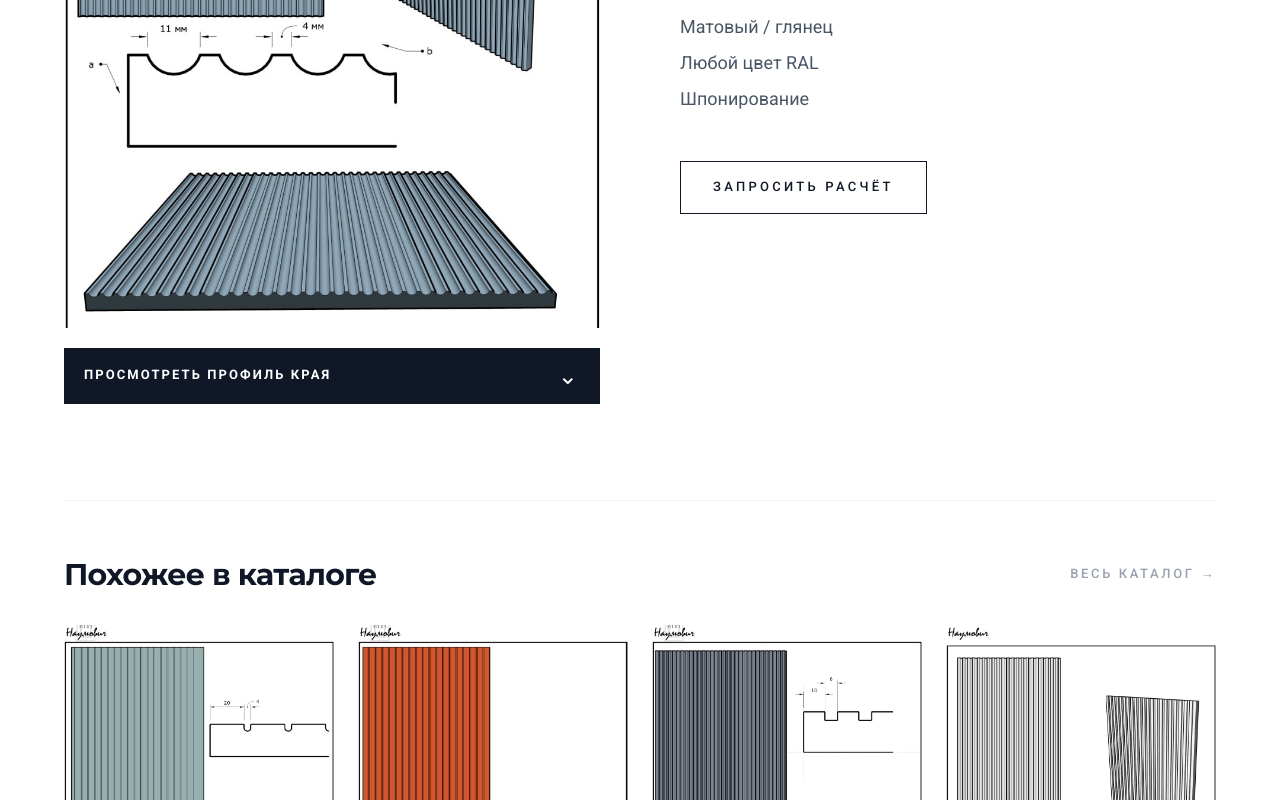
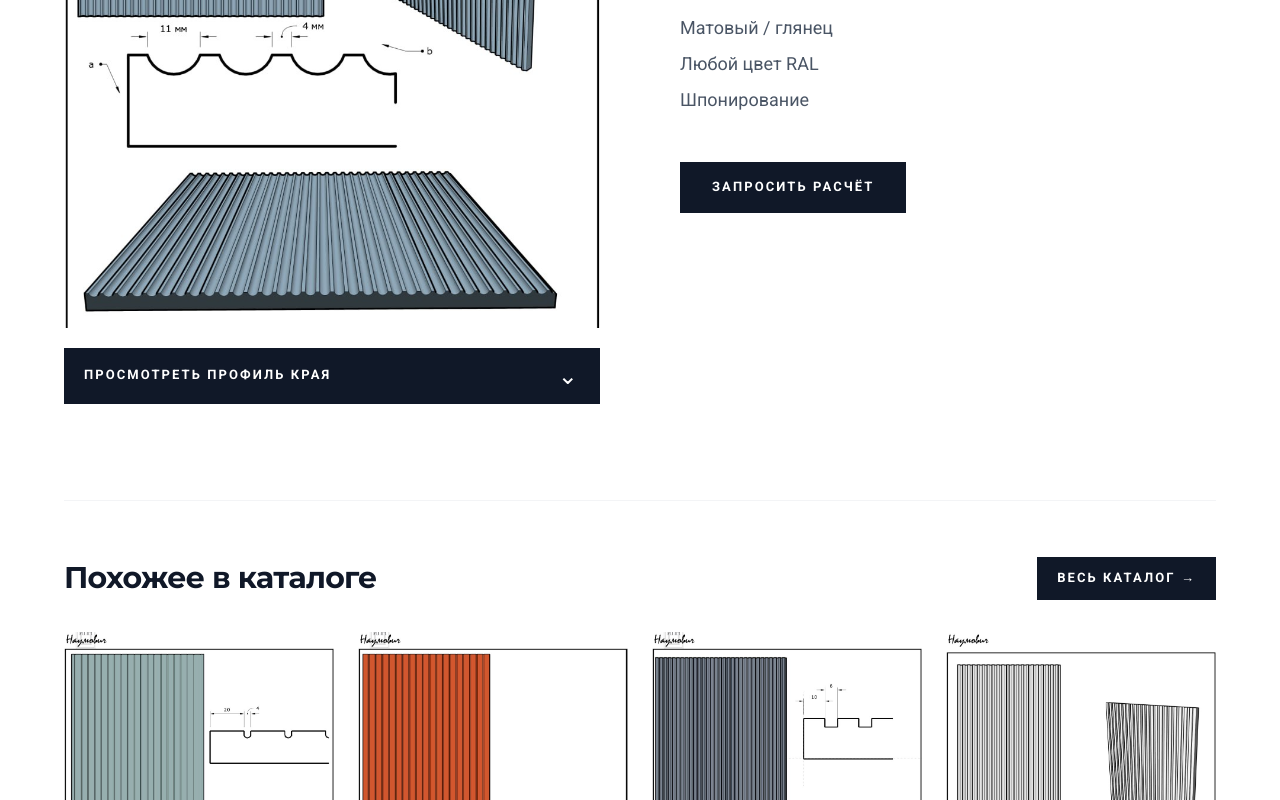
Before and after one commit to IljaBelousow/naumovich-site, a Next.js app: page /catalog/f1 in a window 1280 px wide. Shown: the part 515-1315 px from the top of the page. Built offline with nearby package versions, Linux system fonts and the light colour scheme.

Commit message:
Unify facade page action button styling

```diff
--- a/src/app/catalog/[slug]/CatalogClient.tsx
+++ b/src/app/catalog/[slug]/CatalogClient.tsx
@@ -109,7 +109,7 @@ export default function CatalogClient({
             </div>
 
             <div className="mt-12">
-              <Link href="/contacts" className="inline-block border border-gray-900 px-8 py-4 text-xs font-medium uppercase tracking-[0.25em] text-gray-900 hover:bg-gray-900 hover:text-white transition-colors cursor-pointer">
+              <Link href="/contacts" className="inline-flex items-center justify-center bg-gray-900 px-8 py-4 text-xs font-semibold uppercase tracking-[0.16em] text-white transition-colors duration-200 hover:bg-gray-700 focus-visible:outline-none focus-visible:ring-2 focus-visible:ring-gray-900 focus-visible:ring-offset-2">
                 Запросить расчёт
               </Link>
             </div>
@@ -120,7 +120,7 @@ export default function CatalogClient({
           <div className="mt-24 border-t border-gray-100 pt-14">
              <div className="flex items-center justify-between mb-8">
                 <h2 className="text-2xl font-extralight tracking-tight text-gray-900 sm:text-3xl">Похожее в каталоге</h2>
-                <button onClick={handleBack} className="text-xs uppercase tracking-[0.2em] text-gray-400 hover:text-gray-900 transition-colors cursor-pointer">
+                <button onClick={handleBack} className="inline-flex items-center bg-gray-900 px-5 py-3 text-xs font-semibold uppercase tracking-[0.16em] text-white transition-colors duration-200 hover:bg-gray-700 focus-visible:outline-none focus-visible:ring-2 focus-visible:ring-gray-900 focus-visible:ring-offset-2">
                    Весь каталог →
                 </button>
              </div>
```
